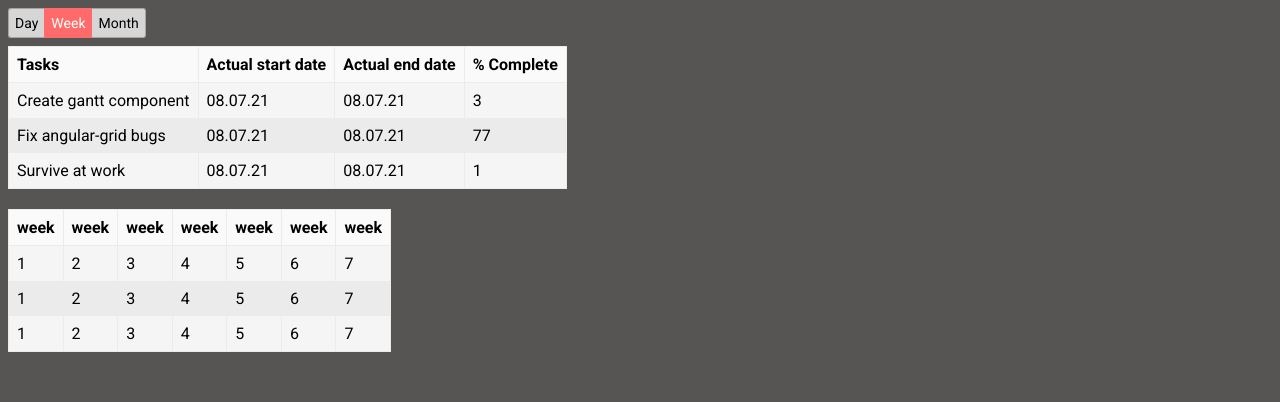
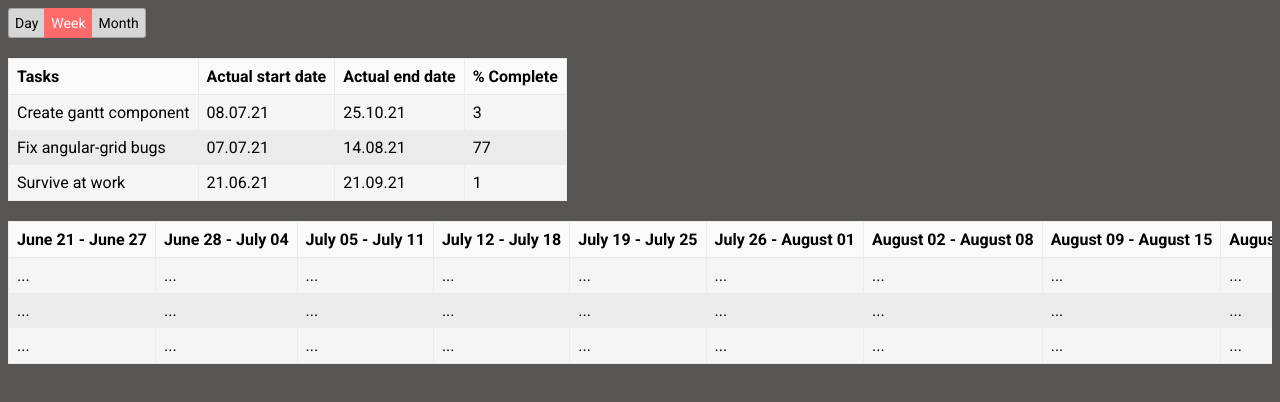
Before and after one commit to Overfirst/angular-gantt, an Angular app: page / in a window 1280 px wide. Shown: the top 402 px of the page. Built offline with nearby package versions, Linux system fonts and the light colour scheme.

Commit message:
Начальные этапы разработки таймлайна

```diff
--- a/src/app/app.component.ts
+++ b/src/app/app.component.ts
@@ -10,20 +10,20 @@ export class AppComponent {
   public tasks: GanttTask[] = [
     {
       name: 'Create gantt component',
-      startDate: new Date(),
-      endDate: new Date(),
+      startDate: new Date(2021, 6, 8),
+      endDate: new Date(2021, 9, 25),
       readyPercent: 3
     },
     {
       name: 'Fix angular-grid bugs',
-      startDate: new Date(),
-      endDate: new Date(),
+      startDate: new Date(2021, 6, 7),
+      endDate: new Date(2021, 7, 14),
       readyPercent: 77
     },
     {
       name: 'Survive at work',
-      startDate: new Date(),
-      endDate: new Date(),
+      startDate: new Date(2021, 5, 21),
+      endDate: new Date(2021, 8, 21),
       readyPercent: 1
     }
   ];
--- a/src/app/shared/components/gantt/gantt-periods/gantt-periods.component.scss
+++ b/src/app/shared/components/gantt/gantt-periods/gantt-periods.component.scss
@@ -5,7 +5,7 @@ $header-btn-active-color:#ff6b6b;
   padding: 6px;
   border: 1px solid #a5a5a5;
   background: #d6d6d6;
-  margin-bottom: 8px;
+  margin-bottom: 20px;
   cursor: pointer;
   transition: all 0.15s;
   font-size: 14px;
--- a/src/app/shared/components/gantt/gantt-timeline/gantt-timeline.component.html
+++ b/src/app/shared/components/gantt/gantt-timeline/gantt-timeline.component.html
@@ -2,18 +2,18 @@
   <table>
     <thead>
       <tr>
-        <td *ngFor="let part of periodParts">
+        <td nowrap *ngFor="let part of periodParts">
           <ng-container [ngSwitch]="period">
-            <span *ngSwitchCase="'Day'">day</span>
-            <span *ngSwitchCase="'Week'">week</span>
-            <span *ngSwitchCase="'Month'">month</span>
+            <span *ngSwitchCase="'Day'">{{ part | date:"MMMM, dd" }}</span>
+            <span *ngSwitchCase="'Week'">{{ part | date:"MMMM dd" }} - {{ service.weekEnd(part) | date:"MMMM dd" }}</span>
+            <span *ngSwitchCase="'Month'">{{ part | date:"MMMM YYYY" }}</span>
           </ng-container>
         </td>
       </tr>
     </thead>
     <tbody>
       <tr *ngFor="let task of tasks">
-        <td *ngFor="let part of periodParts">{{ part }}</td>
+        <td *ngFor="let part of periodParts">...</td>
       </tr>
     </tbody>
   </table>
--- a/src/app/shared/components/gantt/gantt-timeline/gantt-timeline.component.scss
+++ b/src/app/shared/components/gantt/gantt-timeline/gantt-timeline.component.scss
@@ -1,4 +1,5 @@
 .gantt-timeline {
   margin-top: 20px;
   overflow: auto;
+  display: flex;
 }
--- a/src/app/shared/components/gantt/gantt-timeline/gantt-timeline.component.ts
+++ b/src/app/shared/components/gantt/gantt-timeline/gantt-timeline.component.ts
@@ -10,18 +10,30 @@ import { GanttService } from '../gantt.service';
 })
 export class GanttTimelineComponent {
   public periodParts: any[] = [];
-  private selectedPeriod: GanttPeriod;
+  private selectedPeriod: GanttPeriod = 'Week';
+  private tasksList: GanttTask[] = [];
 
-  constructor(private service: GanttService) {}
+  constructor(public service: GanttService) {}
 
-  @Input() public tasks: GanttTask[] = [];
+  @Input() public set tasks(tasks: GanttTask[]) {
+    this.tasksList = tasks;
+    this.recalculatePeriodParts();
+  }
 
   @Input() public set period(period: GanttPeriod) {
     this.selectedPeriod = period;
-    this.periodParts = this.service.calculatePeriodParts(this.selectedPeriod);
+    this.recalculatePeriodParts();
+  }
+
+  public get tasks() {
+    return this.tasksList;
   }
 
   public get period() {
     return this.selectedPeriod;
   }
+
+  private recalculatePeriodParts(): void {
+    this.periodParts = this.service.calculatePeriodParts(this.selectedPeriod, this.tasks);
+  }
 }
--- a/src/app/shared/components/gantt/gantt.component.ts
+++ b/src/app/shared/components/gantt/gantt.component.ts
@@ -1,6 +1,5 @@
 import { Component, ChangeDetectionStrategy, Input } from '@angular/core';
 import { GanttPeriod, GanttTask } from '../../interfaces';
-import { GanttService } from './gantt.service';
 
 @Component({
   selector: 'app-gantt',
@@ -9,8 +8,6 @@ import { GanttService } from './gantt.service';
   changeDetection: ChangeDetectionStrategy.OnPush
 })
 export class GanttComponent {
-  constructor(private service: GanttService) {}
-
   @Input() public tasks: GanttTask[] = [];
   public period: GanttPeriod;
 
--- a/src/app/shared/components/gantt/gantt.service.ts
+++ b/src/app/shared/components/gantt/gantt.service.ts
@@ -1,29 +1,80 @@
 import { Injectable } from '@angular/core';
-import { GanttPeriod } from '../../interfaces';
+import { GanttPeriod, GanttTask } from '../../interfaces';
 
 @Injectable({providedIn: 'root'})
 export class GanttService {
-  public calculatePeriodParts(period: GanttPeriod): any[] {
-    const periodParts = [];
+  public calculatePeriodParts(period: GanttPeriod, tasks: GanttTask[]): Date[] {
+    const { minDate, maxDate } = this.getDateLimits(tasks);
+
+    const periodParts: Date[] = [];
+    const different = this.datesDifferent(minDate, maxDate, period);
 
     switch (period) {
       case 'Day':
-        for (let i = 0; i <= 23; i++) {
-          periodParts.push(i)
-        }
-        break;
       case 'Week':
-        for (let i = 1; i <= 7; i++) {
-          periodParts.push(i)
+        for (let i = 0; i <= different; i++) {
+          const date = new Date(minDate);
+          const mul = (period === 'Day') ? 1 : 7;
+
+          date.setDate(date.getDate() + mul * i)
+          periodParts.push(date);
         }
         break;
       case 'Month':
-        for (let i = 1; i <= 30; i++) {
-          periodParts.push(i)
+        for (let i = 0; i <= different; i++) {
+          const date = new Date(minDate);
+          date.setMonth(date.getMonth() + i)
+          periodParts.push(date);
         }
         break;
     }
 
     return periodParts;
   }
+
+  public weekEnd(date: Date): Date {
+    const endDate = new Date(date);
+    endDate.setDate(date.getDate() + 6);
+    return endDate;
+  }
+
+  private getDateLimits(tasks: GanttTask[]): { minDate: Date, maxDate: Date } {
+    const dates = [
+      ...tasks.map(task => Number(task.startDate)),
+      ...tasks.map(task => Number(task.endDate))
+    ];
+
+    return {
+      minDate: new Date(Math.min(...dates)),
+      maxDate: new Date(Math.max(...dates))
+    };
+  }
+
+  private datesDifferent(first: Date, second: Date, period: GanttPeriod): number {
+    const diff = Math.abs(first.getTime() - second.getTime());
+    let result: number;
+
+    switch (period) {
+      case 'Day':
+        result = diff / (24 * 3600 * 1000);
+        break;
+      case 'Week':
+        result = diff / (7 * 24 * 3600 * 1000);
+        break;
+      case 'Month':
+        const firstYear = first.getFullYear();
+        const firstMonth = first.getMonth();
+
+        const secondYear = second.getFullYear();
+        const secondMonth = second.getMonth();
+
+        result = (secondMonth + 12 * secondYear) - (firstMonth + 12 * firstYear);
+        break;
+    }
+
+    const different = parseInt(result.toString());
+    console.log(`date different (${period}):`, different);
+
+    return different;
+  }
 }
--- a/src/styles.scss
+++ b/src/styles.scss
@@ -20,7 +20,6 @@ table {
   thead tr {
     background-color: $hover-cell-color;
     font-weight: 700;
-    text-overflow: ellipsis;
   }
 
   th, tr, td {
```
